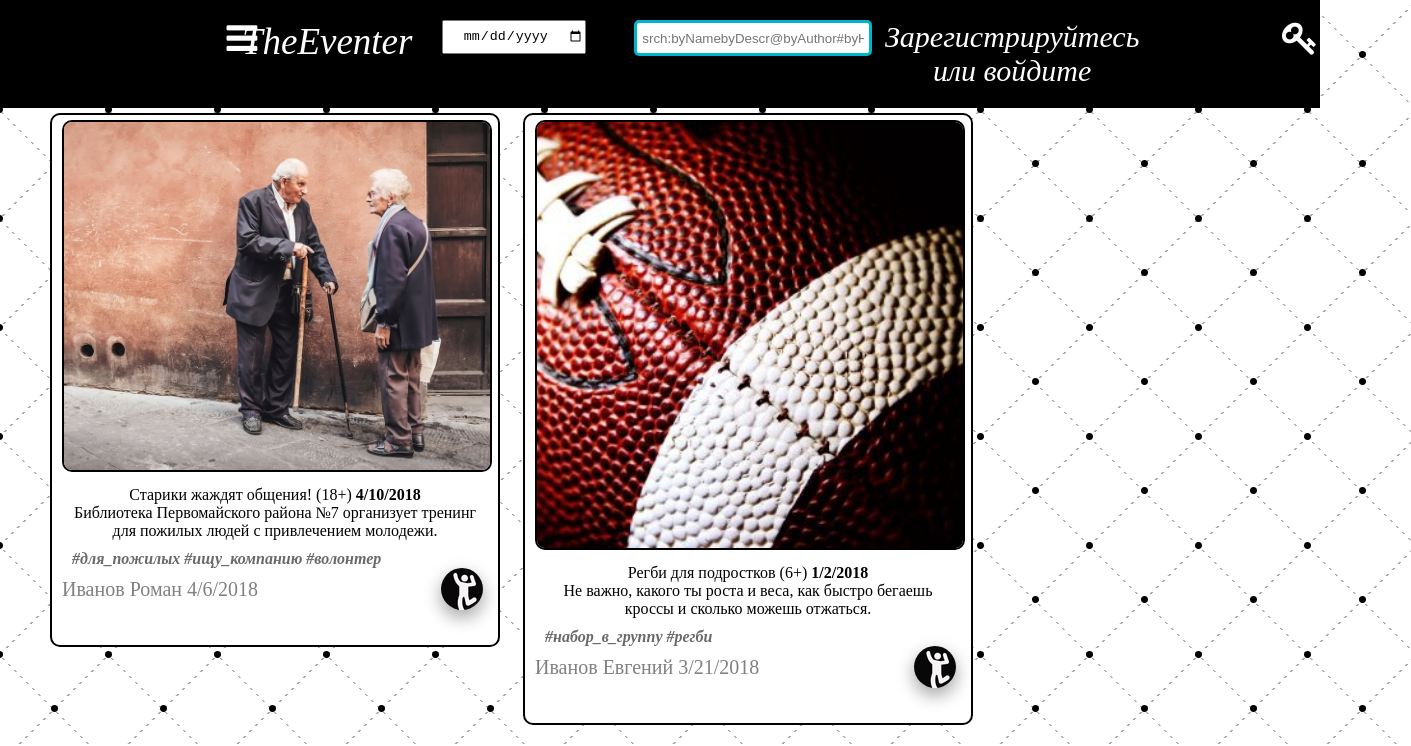
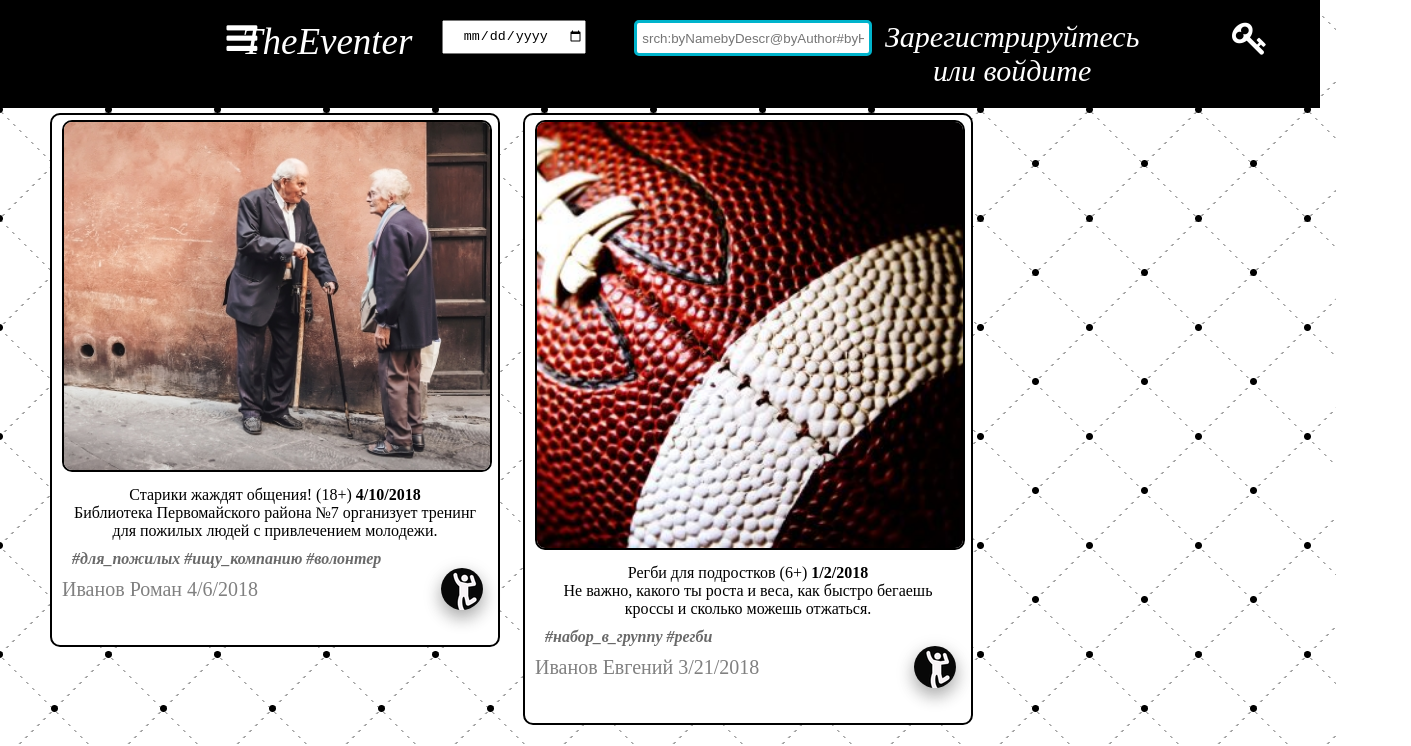
Before and after one commit to JanaJavno/UP, a website: page TheEventer/public/index.html in a window 1280 px wide. Shown: the top 746 px of the page, 1411 px wide, since content can reach past the window. Drawn offline with Linux system fonts and the light colour scheme.

Commit message:
header key is available now

```diff
--- a/TheEventer/public/Style.css
+++ b/TheEventer/public/Style.css
@@ -221,7 +221,7 @@ input[type=submit]{
 }
 
 .iwrap {
-    margin: 0;
+    margin-right: 50px;
     position: relative;
 }
 
```
